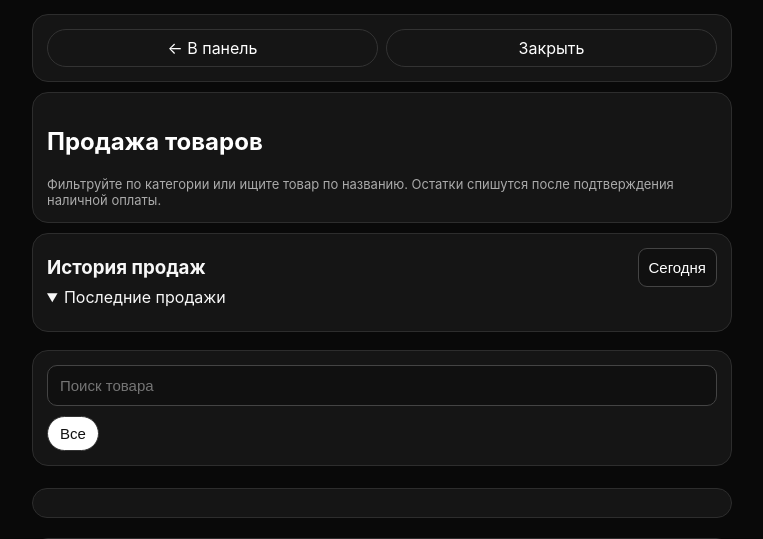
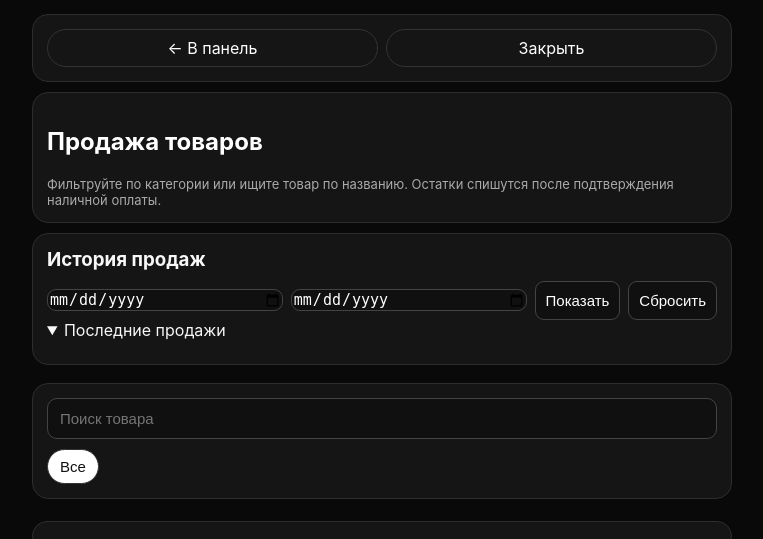
Before and after one commit to Wolndemort/github.io-test, a Python web app: template templates/admin_product_sale.html in a window 1280 px wide. Shown: the top 539 px of the page, without its empty margins (258-1021 px from the left). Run offline with Jinja, Linux system fonts and the light colour scheme; the template is opened without the code that fills it, so the values that code supplies are empty; some libraries are stand-ins or nearby versions.

Commit message:
фильтрвпродажах

```diff
--- a/admin_module/webapp_views.py
+++ b/admin_module/webapp_views.py
@@ -83,7 +83,7 @@ async def admin_product_sale_page(request: Request, club_id: int = Query(...), i
         item_rows = (await session.execute(select(CartItem).where(CartItem.cart_order_id == order.id).order_by(CartItem.id.asc()))).scalars().all()
         recent_sales.append({
             "id": order.id,
-            "created_at": order.created_at,
+            "created_at": order.created_at.isoformat() if order.created_at else None,
             "amount_kopecks": order.amount_kopecks,
             "items": [{"title": item.title, "quantity": item.quantity} for item in item_rows],
             "payment_method": "Наличные" if str(order.provider_payment_id or "").startswith("CASH:") else "Онлайн",
--- a/templates/admin_product_sale.html
+++ b/templates/admin_product_sale.html
@@ -44,7 +44,12 @@
   <div class="card">
     <div class="row" style="justify-content:space-between;align-items:center">
       <h3 style="margin:0;">История продаж</h3>
-      <button id="todayOnly" type="button">Сегодня</button>
+    </div>
+    <div class="row" style="margin-top:10px">
+      <input id="historyFrom" type="date" style="flex:1;min-width:140px">
+      <input id="historyTo" type="date" style="flex:1;min-width:140px">
+      <button id="historyApply" type="button">Показать</button>
+      <button id="historyClear" type="button">Сбросить</button>
     </div>
     <details open>
       <summary>Последние продажи</summary>
@@ -84,10 +89,15 @@ const itemsEl=document.getElementById('items');
 const selectedEl=document.getElementById('selected');
 const searchEl=document.getElementById('search');
 const salesHistoryEl=document.getElementById('salesHistory');
+const historyFromEl=document.getElementById('historyFrom');
+const historyToEl=document.getElementById('historyTo');
+const historyApplyEl=document.getElementById('historyApply');
+const historyClearEl=document.getElementById('historyClear');
 const cart=new Map();
 let currentCategory="";
 let currentSearch="";
-let historyTodayOnly=true;
+let historyFrom="";
+let historyTo="";
 
 const esc=x=>String(x??'').replace(/[&<>"']/g,c=>({'&':'&amp;','<':'&lt;','>':'&gt;','"':'&quot;',"'":'&#39;'}[c]));
 const normalizeCategory=x=>String(x??'other').trim().toLowerCase().replace(/\s+/g,' ').replace(/ё/g,'е');
@@ -108,10 +118,17 @@ function renderSummary(total, selected){
 }
 
 function renderHistory(){
-  const list=(recentSales||[]).filter(x=>!historyTodayOnly || String(x.created_at||'').startsWith('{{ today }}'));
+  const list=(recentSales||[]).filter(x=>{
+    const created = String(x.created_at||'');
+    if (!created) return false;
+    const day = created.slice(0,10);
+    if (historyFrom && day < historyFrom) return false;
+    if (historyTo && day > historyTo) return false;
+    return true;
+  });
   salesHistoryEl.innerHTML=list.length
     ? list.map(x=>`<div class="item" style="grid-template-columns:1fr auto"><div><b>${esc(x.id)}</b><br><span class="muted">${esc(x.payment_method)} · ${esc((x.items||[]).map(i=>`${i.title} × ${i.quantity}`).join(', '))}</span></div><div><b>${(Number(x.amount_kopecks||0)/100).toFixed(2)} ₽</b><div class="muted">${esc(String(x.created_at||'').replace('T',' ').slice(0,16))}</div></div></div>`).join('')
-    : '<span class="muted">Сегодня продаж ещё нет.</span>';
+    : '<span class="muted">Продаж за выбранный период нет.</span>';
 }
 
 function draw(){
@@ -142,7 +159,18 @@ document.getElementById('filters').onclick=e=>{
   draw();
 };
 searchEl.addEventListener('input',()=>{currentSearch=normalizeText(searchEl.value);draw()});
-document.getElementById('todayOnly').onclick=()=>{historyTodayOnly=!historyTodayOnly;document.getElementById('todayOnly').textContent=historyTodayOnly?'Сегодня':'Все';renderHistory();};
+historyApplyEl.onclick=()=>{
+  historyFrom=historyFromEl.value||"";
+  historyTo=historyToEl.value||"";
+  renderHistory();
+};
+historyClearEl.onclick=()=>{
+  historyFrom="";
+  historyTo="";
+  historyFromEl.value="";
+  historyToEl.value="";
+  renderHistory();
+};
 
 document.getElementById('pay').onclick=async()=>{
   const b=document.getElementById('pay');
```
Also changed, not shown: tests/test_cart_contract.py (+5 -2 lines).
